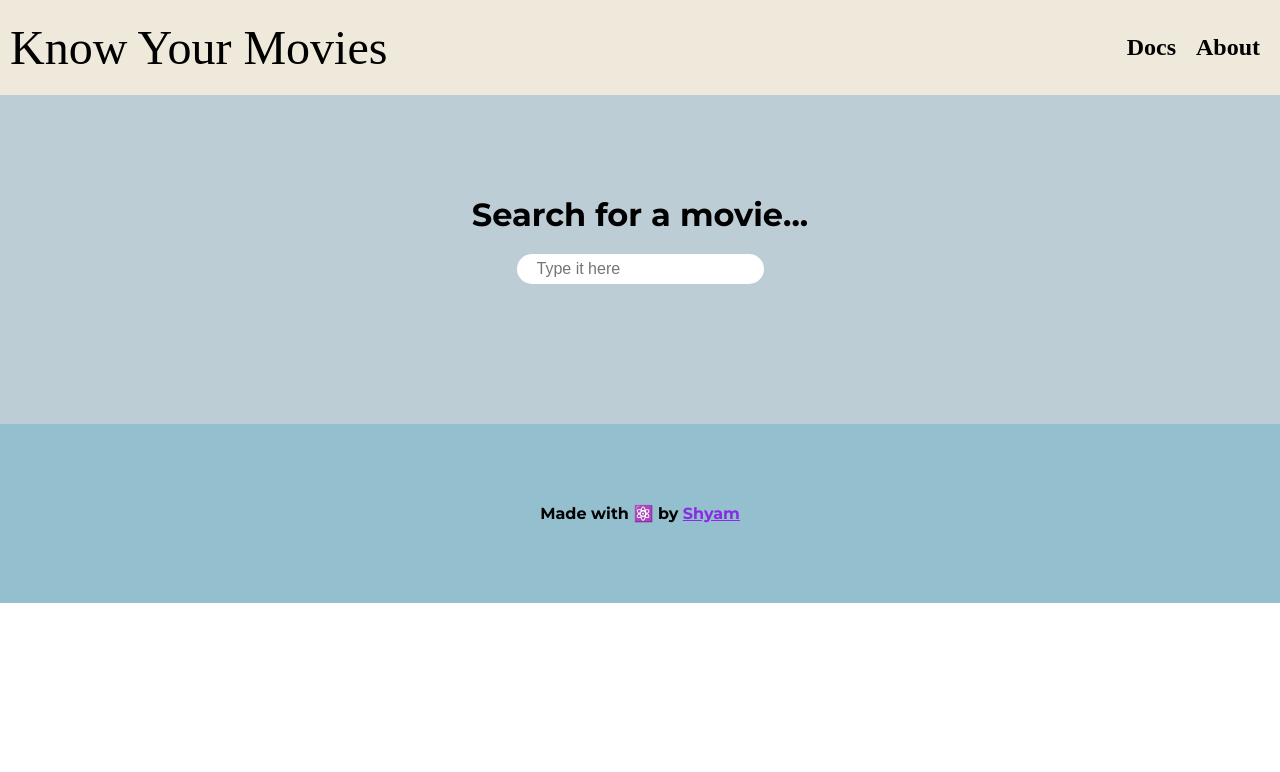
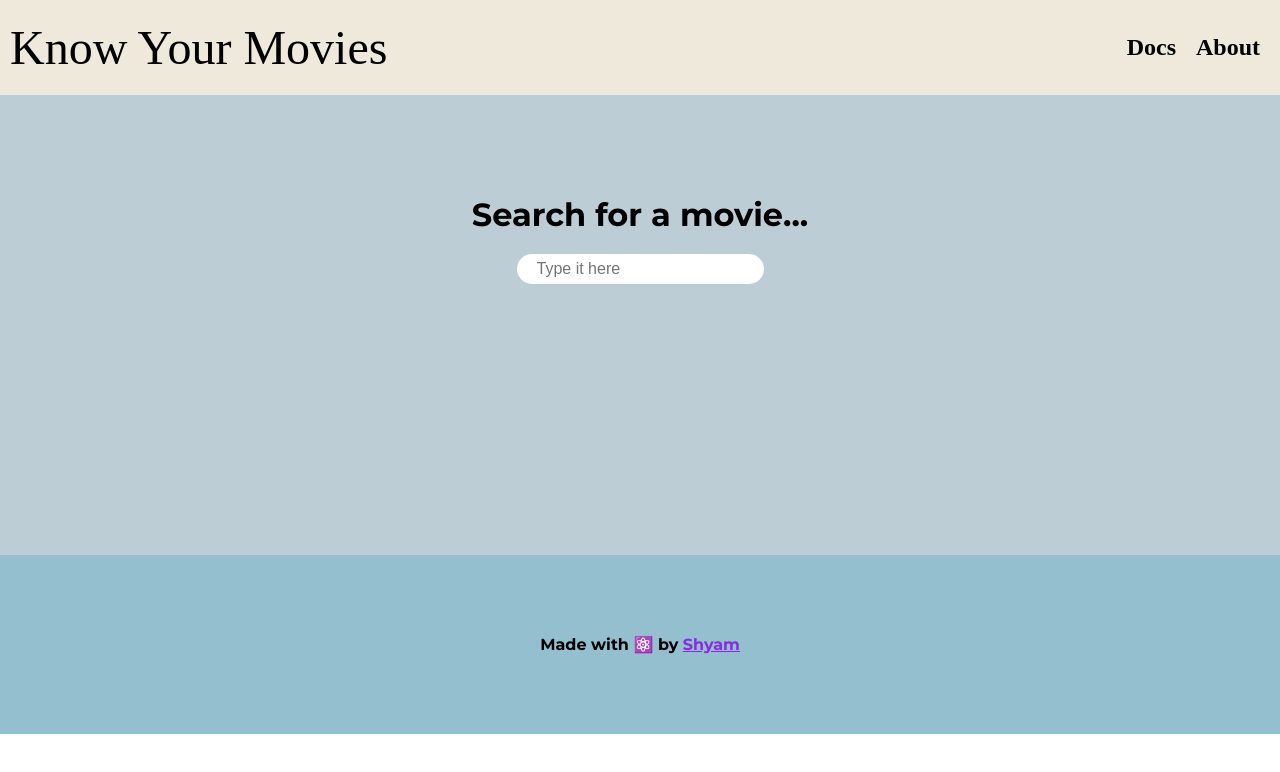
Before and after one commit to split-sec/know-your-movies, a React (Create React App) app: page / in a window 1280 px wide. Shown: the top 772 px of the page. Built offline with nearby package versions, Linux system fonts and the light colour scheme; a web font is replaced by a local one.

Commit message:
Last working state as of 16:21

```diff
--- a/src/Components/SearchSection/SearchSection.module.css
+++ b/src/Components/SearchSection/SearchSection.module.css
@@ -6,6 +6,8 @@
     display: flex;
     flex-direction: column;
     align-items: center;
+
+    min-height: 40vh;
 }
 
 .searchPrompt {
```
